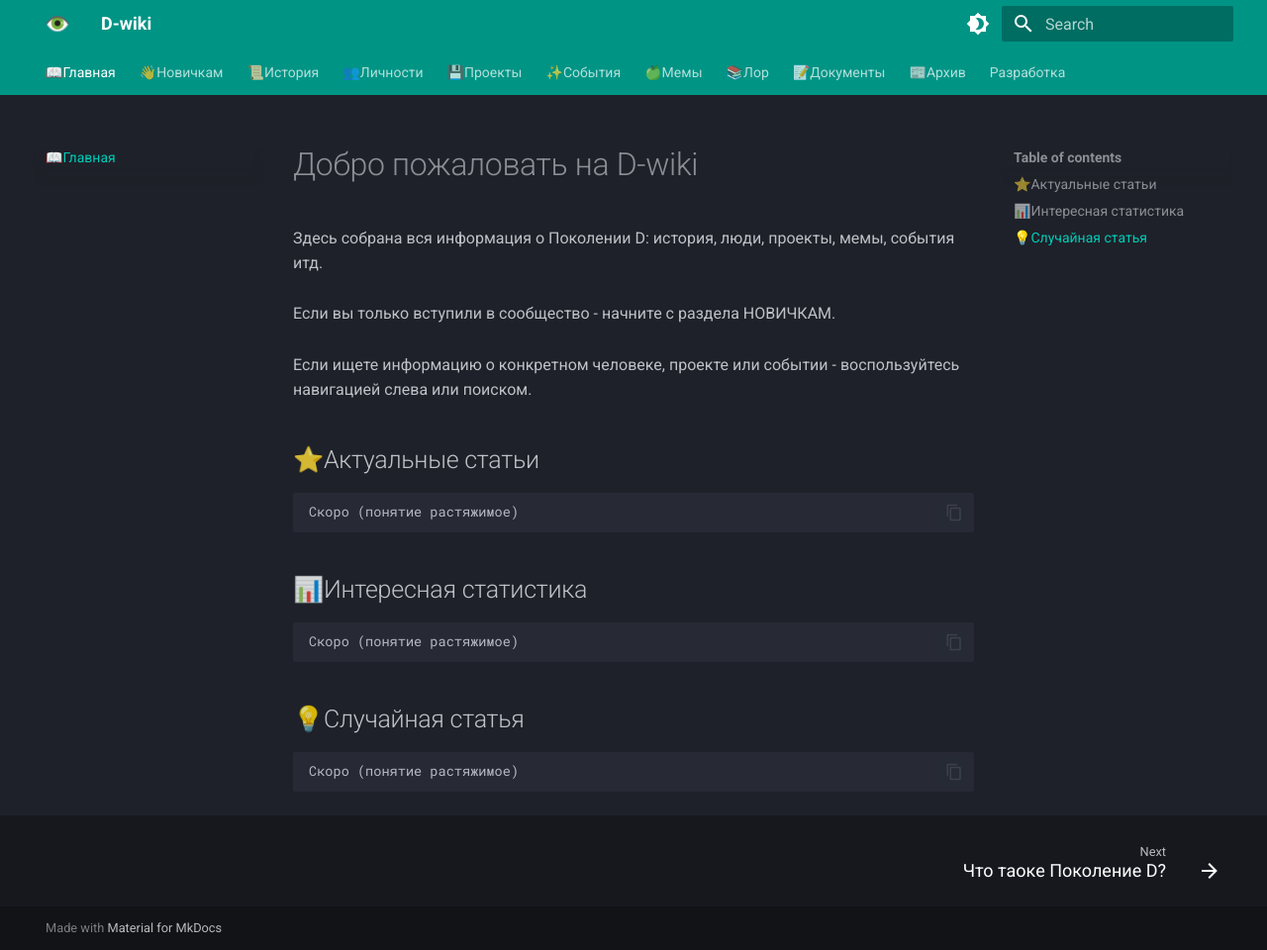
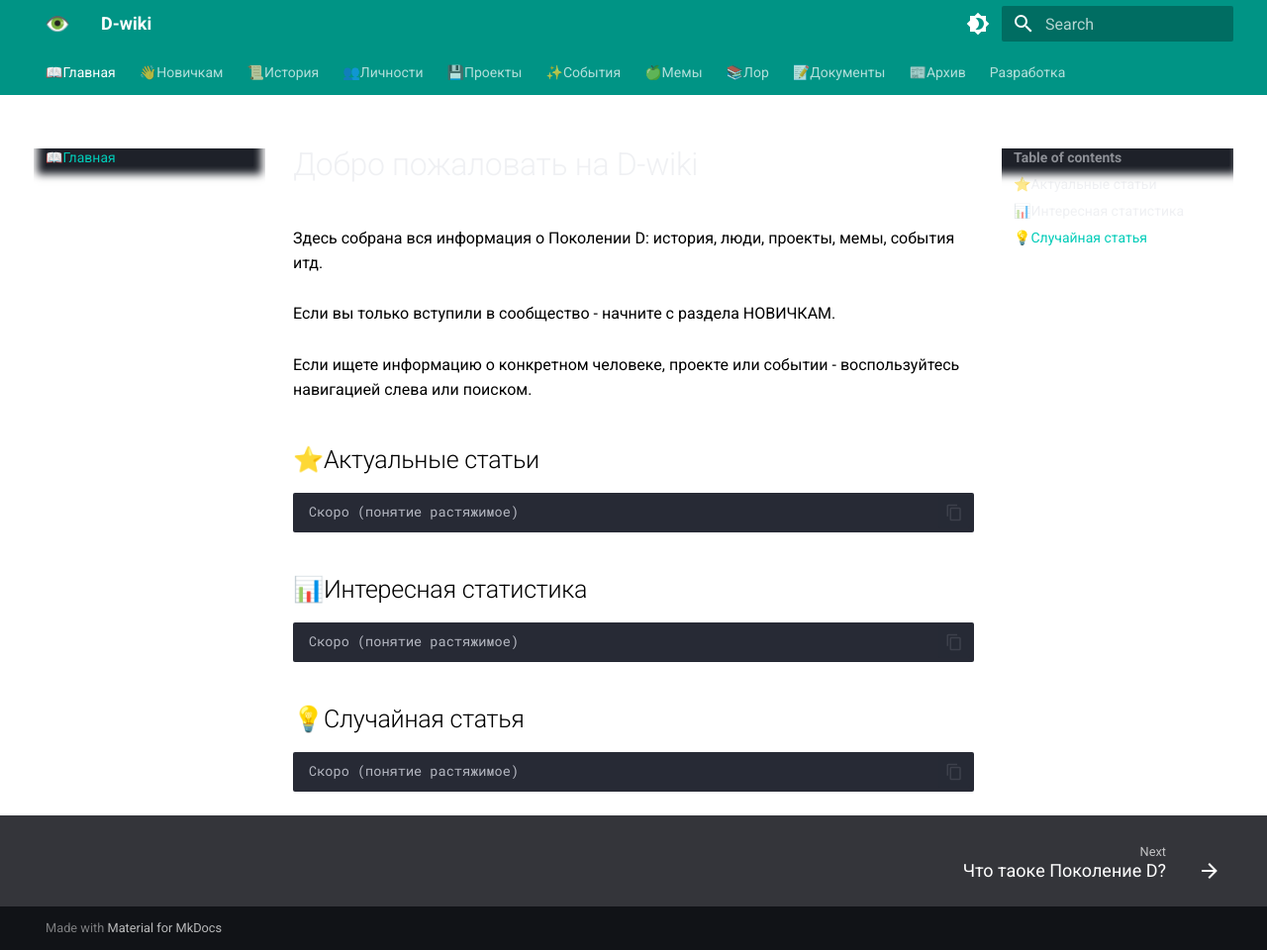
Before and after one commit to fon-D10/D-wiki, an MkDocs documentation site: the page built from docs/index.md, in a window 1280 px wide and 960 px high. Shown: the whole window at 99% size. Built offline with MkDocs 1.6.1 and Material for MkDocs 9.7.7, drawn with Linux system fonts in a browser that asks for light colours.

Commit message:
Жёсткий css белой темы

```diff
--- a/docs/stylesheets/no-dark.css
+++ b/docs/stylesheets/no-dark.css
@@ -1,5 +1,19 @@
-@media (prefers-color-scheme: dark) {
-  :root {
-    color-scheme: light only;
-  }
+#/* docs/stylesheets/force-light.css */
+:root {
+  color-scheme: light only;
 }
+
+html, body {
+  background-color: #ffffff !important;
+  color: #000000 !important;
+}
+
+.md-default {
+  --md-default-bg-color: #ffffff !important;
+  --md-default-fg-color: #000000 !important;
+}
+
+.md-slate {
+  --md-slate-bg-color: #ffffff !important;
+  --md-slate-fg-color: #000000 !important;
+}
```
